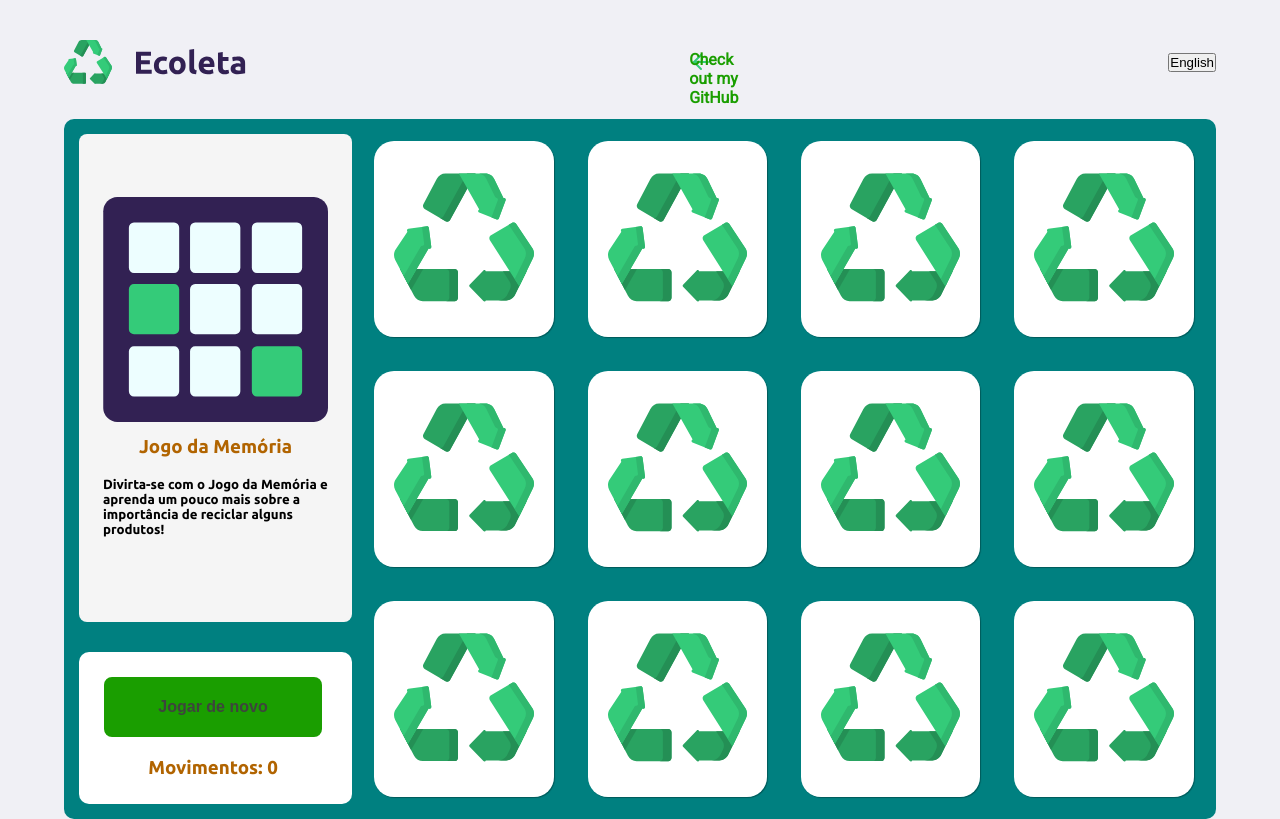
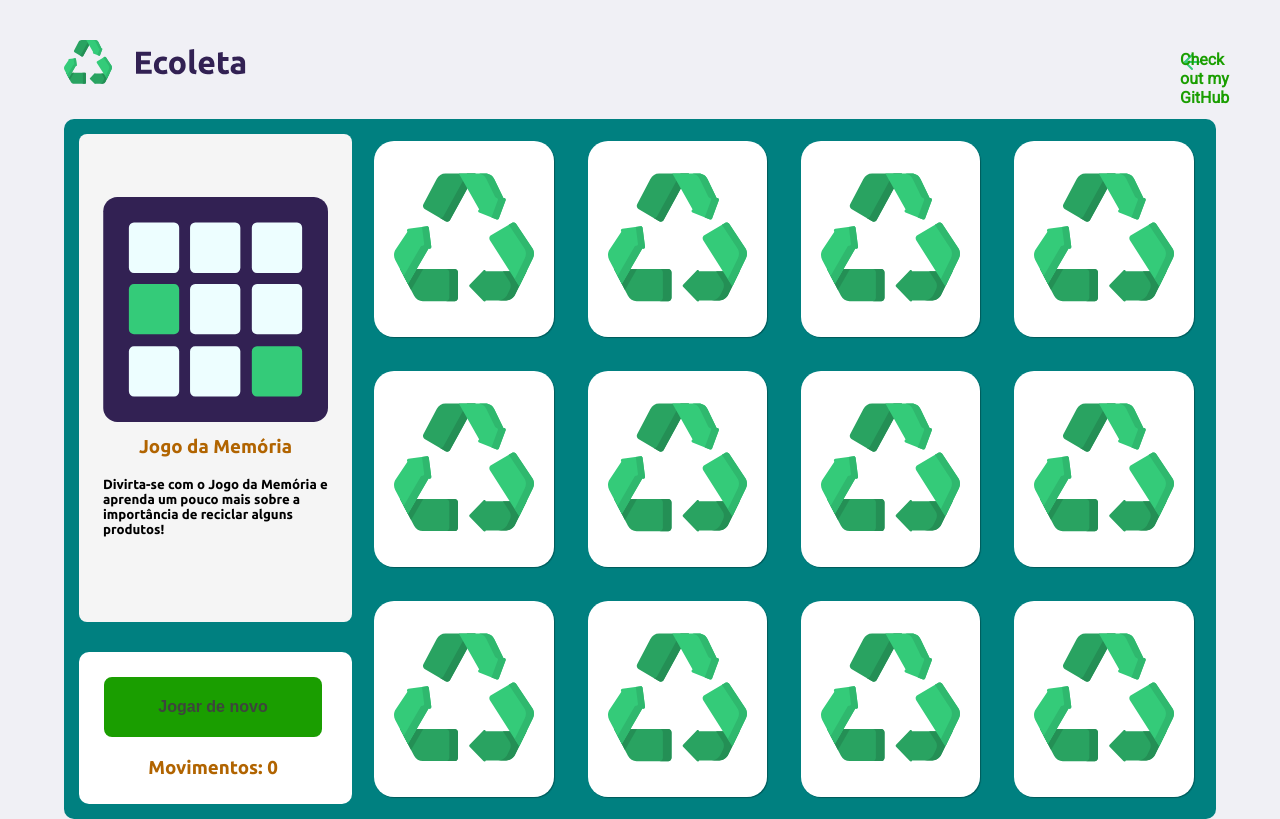
Before and after one commit to jowpurcinelli/memorygame, a plain HTML site: page index.html in a window 1280 px wide. Drawn offline with Linux system fonts and the light colour scheme.

Commit message:
Update index.html

```diff
--- a/index.html
+++ b/index.html
@@ -27,7 +27,7 @@
                     <span>Check out my GitHub</span>
                 </a>
 
-                <button class="english">English </button>
+
             </header>
 
 
```
